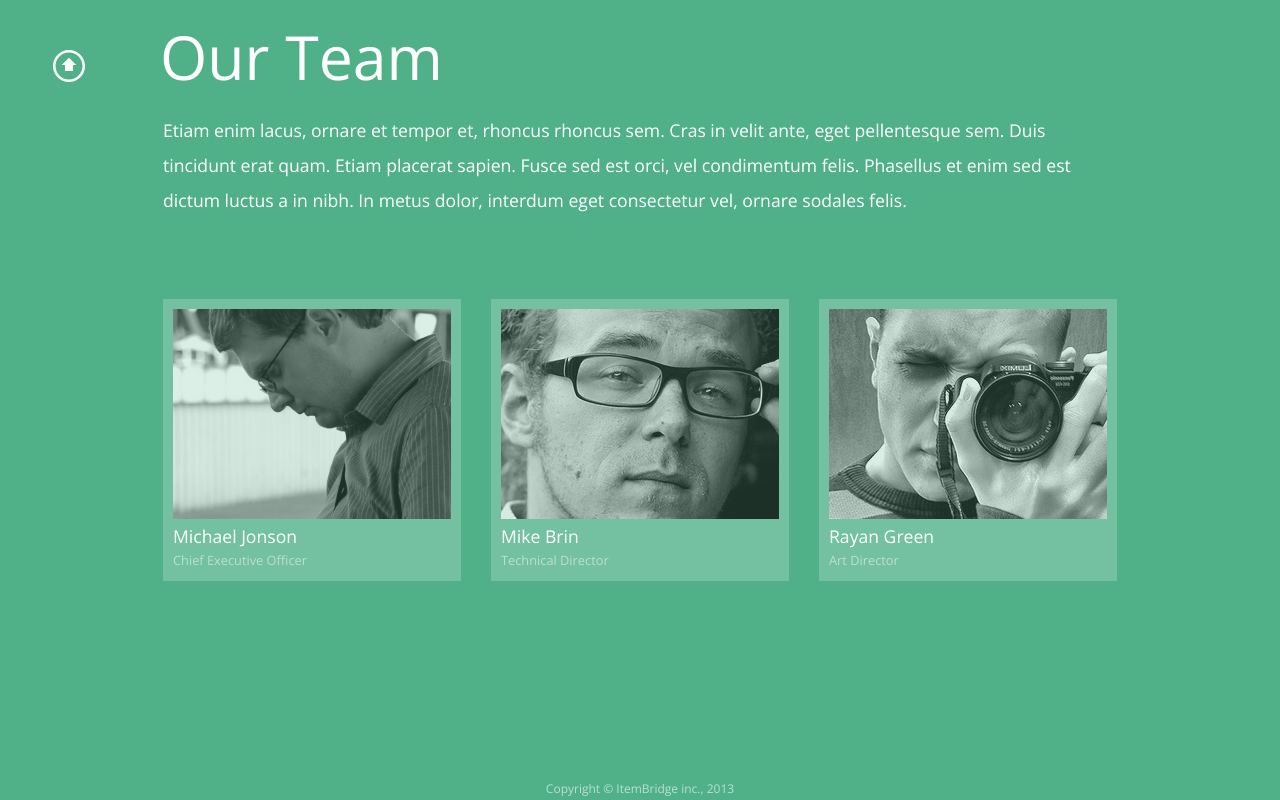
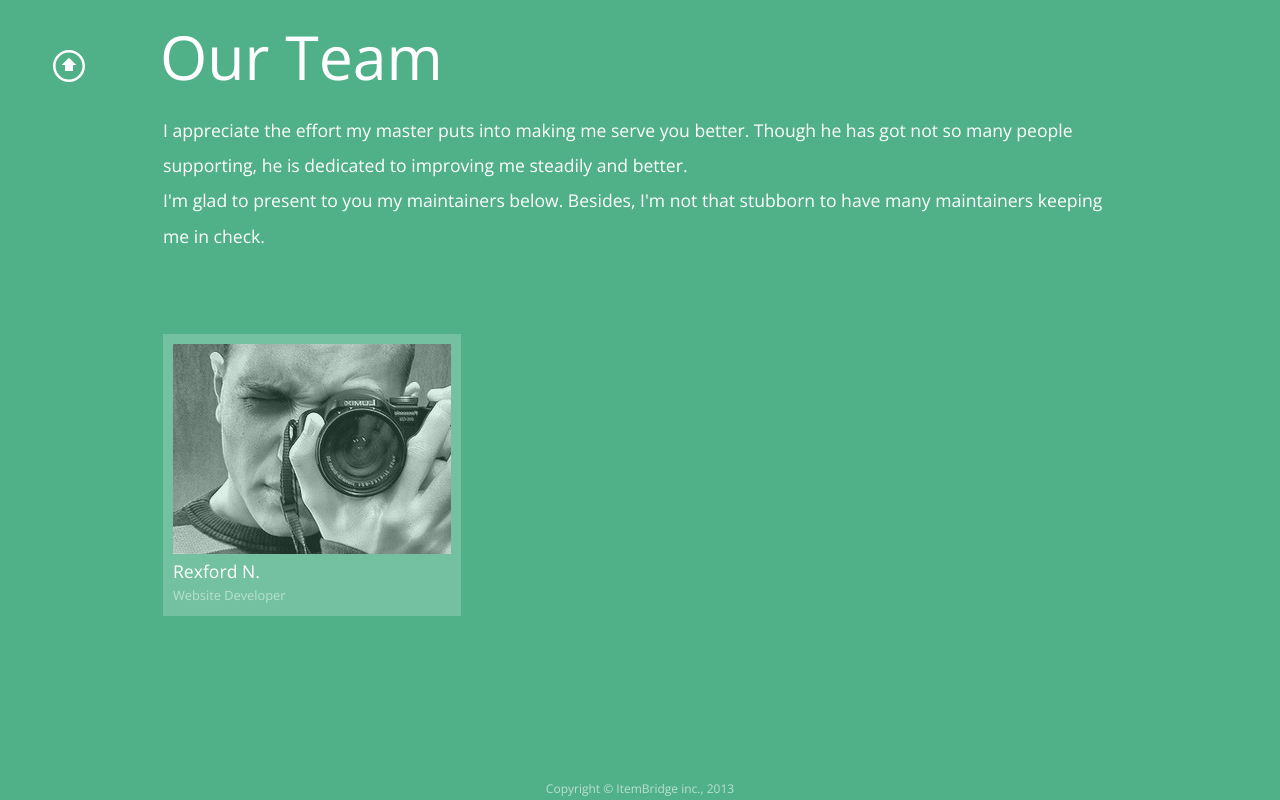
Before and after one commit to litwinski/menpha, a Django app: page /team/ in a window 1280 px wide. Run offline with Django 3.2, Linux system fonts and the light colour scheme; parts of the project's set-up code (start-up, migrations or seed data) failed here and were passed over.

Commit message:
improving homebase

```diff
--- a/Menpha/settings.py
+++ b/Menpha/settings.py
@@ -194,7 +194,6 @@ ACCOUNT_ACTIVATION_DAYS = 2
 #from heroku_settings import *
 
 # Parse database configuration from $DATABASE_URL
-# Parse database configuration from $DATABASE_URL
 import dj_database_url
 DATABASES['default'] =  dj_database_url.config()
 
--- a/main/templates/metrika.html
+++ b/main/templates/metrika.html
@@ -35,11 +35,7 @@
               </div>
               <div class="span4">
                 <ul class="social-bar-black">
-                  <!--<li><a class="facebook-black" href="http://www.facebook.com" title="Facebook" target="_blank"></a></li>
-                  <li><a class="twitter-black" href="#" title="Twitter" target="_blank"></a></li>-->
                   <li><a class="googleplus-black" href="#" title="Google+" target="_blank"></a></li>
-                  <!--<li><a class="linkedin-black" href="#" title="LinkedIn" target="_blank"></a></li>
-                  <li><a class="behance-black" href="#" title="Behance" target="_blank"></a></li>-->
                 </ul>
               </div>
             </div>
@@ -49,7 +45,11 @@
           <section class="container">
             <div class="clearfix">
               <div class="tw-feed">
-                <p>Duis tincidunt erat quam. Etiam placerat sapien elit. Pellentesque egestas ornare sagittis. Sed augue lorem, dignissim eget bibendum vitae, scelerisque eget justo. Class aptent taciti sociosqu ad litora torquent per conubia nostra, per inceptos himenaeos.</p>
+                <p>
+                  My name is Menpha and I live online. I do not like it when people unknowingly purchase stolen smartphones or tablets or similar devices with IMEI's. I can help you be in the knowing. That's what I'm built for.</p>
+                <p>
+                  You can join hands so we help each other make this a reality.<a href="{% url 'about' %}">learn more?</a>
+                </p>
               </div>
               <div class="tw-feed-author">
                 <a href="#" title="@Nikson">Rexford</a><span>, Currently undergoing heavy debugging and development</span>
@@ -61,6 +61,7 @@
             <div class="container">
               <div class="span12 clearfix">
                 <div class="span4">
+      {% if not user.is_authenticated %}
                   <a class="small-navi about" href="{% url 'auth_login' %}" onclick="gotoPageWithTrans1(1)" title="About Us"><i class="navi-icons about-icon"></i>Login</a>
 
                   <a class="small-navi team" href="{% url 'registration_register' %}" onclick="gotoPageWithTrans1(2)" title="Register"><i class="navi-icons team-icon"></i>Register</a>
@@ -73,8 +74,23 @@
                 <div class="span4">
                   <a class="middle-navi contacts" href="{% url 'contact' %}" onclick="gotoPageWithTrans1(4)" title="Contacts"><i class="navi-icons blog-icon"></i>Contacts</a>
                   <a class="small-navi blog" href="{% url 'learn' %}" onclick="gotoPageWithTrans1(5)" title="Blog"><i class="navi-icons blog-icon"></i>Learn</a>
-                  <!--<a class="small-navi feedback page-transition" href="#feedback" onclick="gotoPageWithTrans1(6)" title="Feedback"><i class="navi-icons contacts-icon"></i>Contact</a>-->
                 </div>
+     {% else %}
+                  <a class="small-navi about" href="{% url 'auth_logout' %}" onclick="gotoPageWithTrans1(1)" title="About Us"><i class="navi-icons about-icon"></i>Logout</a>
+
+                  <a class="small-navi team" href="{% url 'myAccount' %}" onclick="gotoPageWithTrans1(2)" title="Register"><i class="navi-icons team-icon"></i>{{ user.username|capfirst }}</a>
+
+                  <a class="middle-navi resume" href="http://google.com/+Nkansahrexford" title="Resume" target="_blank"><i class="navi-icons resume-icon"></i>+Menpha</a>
+                </div>
+                <div class="span4">
+                  <a class="big-navi works" href="{% url 'home' %}"  title="Our Works"><i class="navi-icons works-icon"></i>Start</a>
+                </div>
+                <div class="span4">
+                  <a class="middle-navi contacts" href="{% url 'contact' %}" onclick="gotoPageWithTrans1(4)" title="Contacts"><i class="navi-icons blog-icon"></i>Contacts</a>
+                  <a class="small-navi blog" href="{% url 'learn' %}" onclick="gotoPageWithTrans1(5)" title="Blog"><i class="navi-icons blog-icon"></i>Learn</a>
+                </div>
+      {% endif %}
+
               </div>
             </div>
           </nav>
@@ -95,7 +111,16 @@
           <section class="container">
             <div class="clearfix">
               <div class="tw-feed">
-                <p>Duis tincidunt erat quam. Etiam placerat sapien elit. Pellentesque egestas ornare sagittis. Sed augue lorem, dignissim eget bibendum vitae, scelerisque eget justo. Class aptent taciti sociosqu ad litora torquent per conubia nostra, per inceptos himenaeos.</p>
+                <p>I become better in serving you and many others across your street and all over the world when you help track your personal devices. By just marking your device as lost when it really has been, you're sharing that information with the millions around the world who uses Menpha. </p>
+                <p>
+                Trust me, almost everyone wouldn't want to purchase a stolen item making criminals keep their stolen devices to themselves. At the end of the day, How many iPads or Tablets can one person use?
+                </p>
+                <p>
+                I think it gives a useless meaning to criminals who steal devices in order to sell and make money.
+                </p>
+                <p>
+                The next time you plan buying a second-hand smartphone or gadget, be sure to know the real origin. Our user-generated feed from humans around the world are genuine and authentic. You can rely on.
+                </p>
               </div>
               <div class="tw-feed-author">
                 <a href="#" title="@Nikson">Rexford</a><span>, Currently undergoing heavy debugging and development</span>
@@ -114,7 +139,7 @@
      {% endblock %}
 
      {% block content %}
-       <center>Kindly overrite me in the template you reference from by using the block content tag</center>
+       <center style="margin-top:50px;">Loading</center>
      {% endblock %}
 </div>
     <!-- jQuery -->
--- a/main/templates/team.html
+++ b/main/templates/team.html
@@ -27,56 +27,24 @@
           <section class="row-fluid">
             <div class="container">
               <div class="span12">
-                <p>Etiam enim lacus, ornare et tempor et, rhoncus rhoncus sem. Cras in velit ante, eget pellentesque sem. Duis tincidunt erat quam. Etiam placerat sapien. Fusce sed est orci, vel condimentum felis. Phasellus et enim sed est dictum luctus a in nibh. In metus dolor, interdum eget consectetur vel, ornare sodales felis.</p>
+                <p>I appreciate the effort my master puts into making me serve you better. Though he has got not so many people supporting, he is dedicated to improving me steadily and better.</p>
+                <p>
+                I'm glad to present to you my maintainers below. Besides, I'm not that stubborn to have many maintainers keeping me in check.
+                </p>
               </div>
             </div>
             <div class="container">
+
               <div class="span4 team-mate">
                 <span class="figcap"></span>
-                <a href="#" title="Michael Jonson">
-                  <img src="img/team/johnson.jpg" alt="Michael Jonson">
-                  <h2>Michael Jonson</h2>
-                  <h3>Chief Executive Officer</h3>
+                <a href="http://google.com/+Nkansahrexford" target="_blank" title="Rayan Green">
+                  <img src="/static/img/team/green.jpg" alt="Rayan Green">
+                  <h2>Rexford N.</h2>
+                  <h3>Website Developer</h3>
                 </a>
-                <p>Praesent rhoncus nunc vitae metus condiment viverra. Fusce sed est orci, condimentum felis. Suspendisse ullamcorper.</p>
+                <p>I live in Ghana. I enjoy breaking grounds and solving real life problems, thus Menpha.</p>
                 <ul class="social-bar2">
-                  <li><a class="facebook-black" href="#" title="Facebook" target="_blank"></a></li>
-                  <li><a class="twitter-black" href="#" title="Twitter" target="_blank"></a></li>
-                  <li><a class="googleplus-black" href="#" title="Google+" target="_blank"></a></li>
-                  <li><a class="linkedin-black" href="#" title="LinkedIn" target="_blank"></a></li>
-                  <li><a class="behance-black" href="#" title="Behance" target="_blank"></a></li>
-                </ul>
-              </div>
-              <div class="span4 team-mate">
-                <span class="figcap"></span>
-                <a href="#" title="Mike Brin">
-                  <img src="img/team/brin.jpg" alt="Mike Brin">
-                  <h2>Mike Brin</h2>
-                  <h3>Technical Director</h3>
-                </a>
-                <p>Praesent rhoncus nunc vitae metus condiment viverra. Fusce sed est orci, condimentum felis. Suspendisse ullamcorper.</p>
-                <ul class="social-bar2">
-                  <li><a class="facebook-black" href="#" title="Facebook" target="_blank"></a></li>
-                  <li><a class="twitter-black" href="#" title="Twitter" target="_blank"></a></li>
-                  <li><a class="googleplus-black" href="#" title="Google+" target="_blank"></a></li>
-                  <li><a class="linkedin-black" href="#" title="LinkedIn" target="_blank"></a></li>
-                  <li><a class="behance-black" href="#" title="Behance" target="_blank"></a></li>
-                </ul>
-              </div>
-              <div class="span4 team-mate">
-                <span class="figcap"></span>
-                <a href="#" title="Rayan Green">
-                  <img src="img/team/green.jpg" alt="Rayan Green">
-                  <h2>Rayan Green</h2>
-                  <h3>Art Director</h3>
-                </a>
-                <p>Praesent rhoncus nunc vitae metus condiment viverra. Fusce sed est orci, condimentum felis. Suspendisse ullamcorper.</p>
-                <ul class="social-bar2">
-                  <li><a class="facebook-black" href="#" title="Facebook" target="_blank"></a></li>
-                  <li><a class="twitter-black" href="#" title="Twitter" target="_blank"></a></li>
-                  <li><a class="googleplus-black" href="#" title="Google+" target="_blank"></a></li>
-                  <li><a class="linkedin-black" href="#" title="LinkedIn" target="_blank"></a></li>
-                  <li><a class="behance-black" href="#" title="Behance" target="_blank"></a></li>
+                  <li><a class="googleplus-black" href="" title="Google+" target="_blank"></a></li>
                 </ul>
               </div>
             </div>
```
